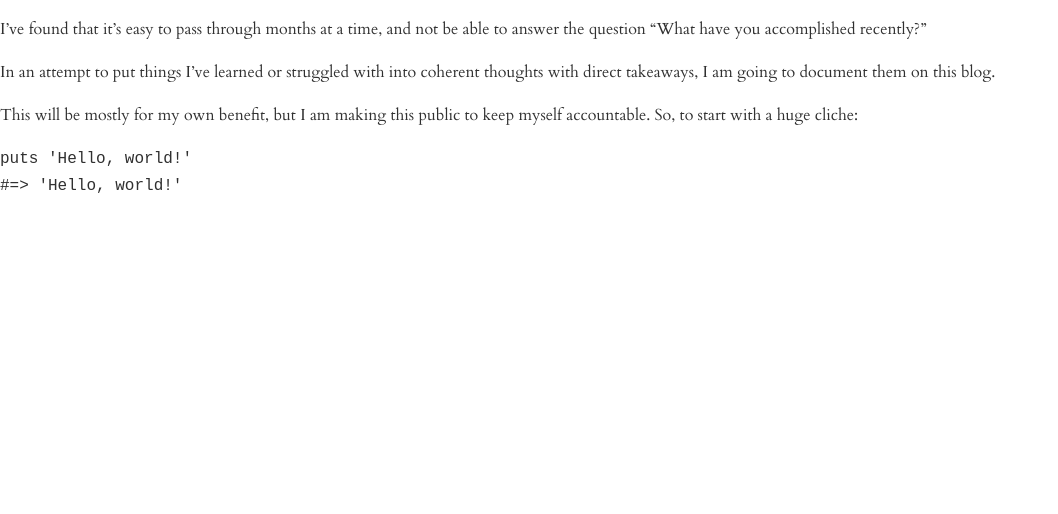
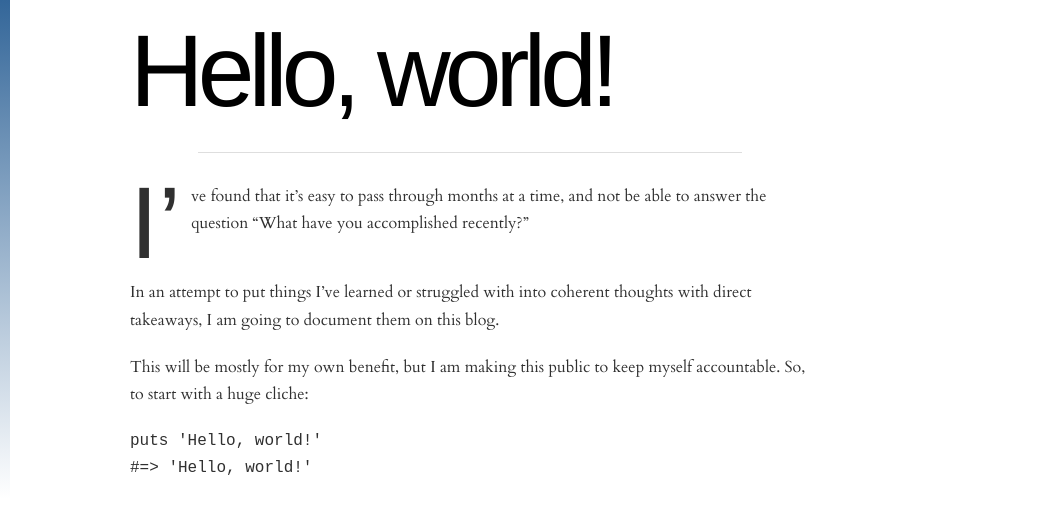
Before and after one commit to rsullivan00/blog, a Jekyll site: the page built from _posts/2017-07-25-hello-world.markdown, in a window 1280 px wide. Shown: the top 514 px of the page, without its empty margins (0-1058 px from the left). Built offline with Jekyll 4.4.1, drawn with Linux system fonts in a browser that asks for light colours.

Commit message:
Begin styling post page

```diff
--- a/_layouts/post.html
+++ b/_layouts/post.html
@@ -2,4 +2,16 @@
 layout: default
 ---
 
-{{ content }}
+<div class='container'>
+  <div class='color-sidebar'></div>
+  <div class='nav'></div>
+  <article class='post'>
+    <header>
+      <h1 class='title'>{{ page.title }}</h1>
+    </header>
+    <hr />
+    <section class='content'>
+      {{ page.content }}
+    <section>
+  </article>
+</div>
--- a/_sass/_colors.scss
+++ b/_sass/_colors.scss
@@ -1,3 +1,4 @@
 $text-default: #303030;
 $text-light: #ababab;
 $text-xlight: #dedede;
+$primary: #336699;
--- /dev/null
+++ b/_sass/_containers.scss
@@ -0,0 +1,4 @@
+.container {
+  display: flex;
+  flex-direction: row;
+}
--- a/_sass/_headings.scss
+++ b/_sass/_headings.scss
@@ -8,7 +8,7 @@
 @include headings {
   font-weight: 400;
   color: black;
-  font-family: helvetica, arial, geneva, sans-serif;
+  font-family: $font-family-alternate;
 
   a {
     color: black;
--- a/_sass/_typography.scss
+++ b/_sass/_typography.scss
@@ -1,11 +1,19 @@
+$font-size-xxl: 102px;
 $font-size-m: 16px;
 $font-size-sm: 14px;
 
+$font-family-default: cardo, georgia, serif;
+$font-family-alternate: helvetica, arial, geneva, sans-serif;
+
 body {
-  font-family: cardo, georgia, serif;
+  font-family: $font-family-default;
   font-weight: 400;
   color: #303030;
   font-size: $font-size-m;
   line-height: 1.7;
   text-rendering: optimizeLegibility;
 }
+
+p {
+  margin: 20px 0;
+}
--- /dev/null
+++ b/_sass/_utils.scss
@@ -0,0 +1,7 @@
+@mixin clearfix-after {
+  &::after {
+    content: "";
+    display: table;
+    clear: both;
+  }
+}
--- /dev/null
+++ b/_sass/pages/post.scss
@@ -0,0 +1,39 @@
+// TODO: Make this a partial
+.color-sidebar {
+  background-image: linear-gradient(to bottom, $primary 0%, transparent 100%);
+  overflow: hidden;
+  width: 10px;
+  min-width: 10px;
+}
+
+.nav {
+  margin-left: 10px;
+  margin-right: 10px;
+  margin-top: 150px;
+  width: 100px;
+  min-width: 100px;
+}
+
+.post {
+   max-width: 680px;
+
+  .title {
+    font-size: $font-size-xxl;
+    letter-spacing: -6px;
+    line-height: 1em;
+    margin: 20px 0 30px 0;
+  }
+
+  .content {
+    > p:first-of-type {
+      &::first-letter {
+        float: left;
+        font-family: $font-family-alternate;
+        font-size: $font-size-xxl;
+        line-height: 0.7em;
+        margin: 5px 10px 0 0;
+      }
+      @include clearfix-after;
+    }
+  }
+}
--- a/assets/main.scss
+++ b/assets/main.scss
@@ -8,4 +8,7 @@
 @import "headings";
 @import "links";
 @import "lists";
+@import "utils";
+@import "containers";
 @import "pages/home";
+@import "pages/post";
```
